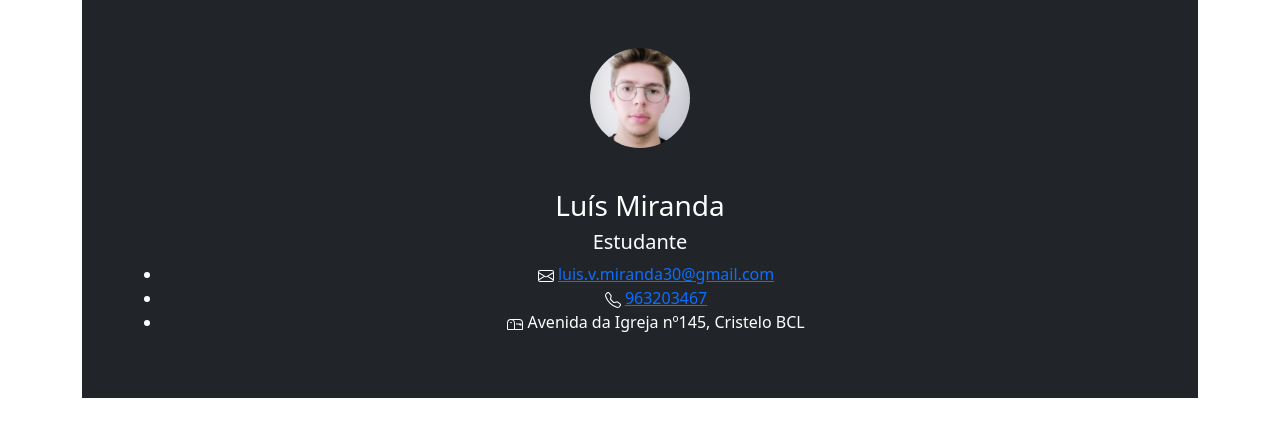
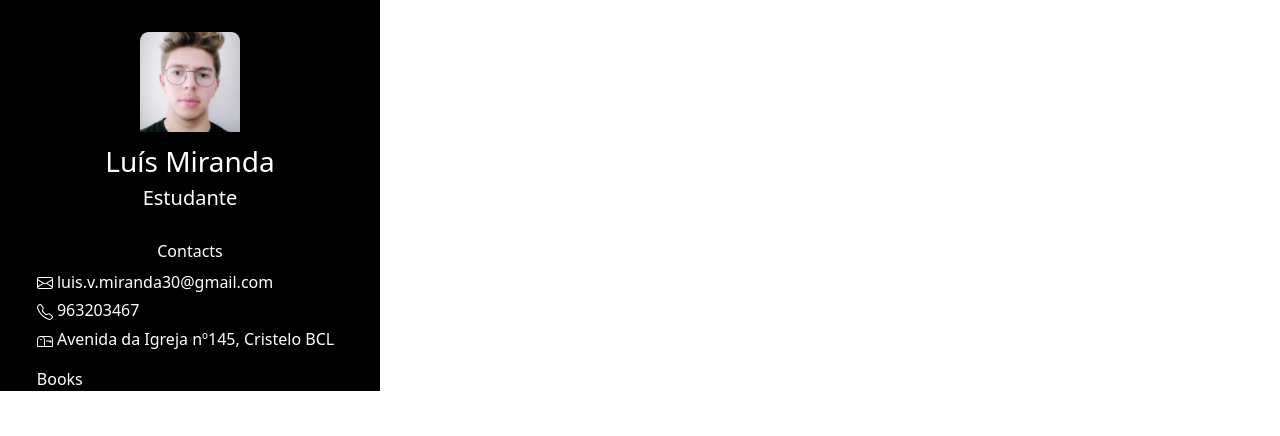
Before and after one commit to lantoniomiranda/SIR_CV, a plain HTML site: page index.html in a window 1280 px wide. Drawn offline with nearby package versions, Linux system fonts and the light colour scheme.

Commit message:
Update Ex2

```diff
--- a/index.html
+++ b/index.html
@@ -4,19 +4,20 @@
     <meta charset="UTF-8">
     <meta http-equiv="X-UA-Compatible" content="IE=edge">
     <meta name="viewport" content="width=device-width, initial-scale=1.0">
+    <link href="https://cdn.jsdelivr.net/npm/bootstrap@5.2.2/dist/css/bootstrap.min.css" rel="stylesheet" integrity="sha384-Zenh87qX5JnK2Jl0vWa8Ck2rdkQ2Bzep5IDxbcnCeuOxjzrPF/et3URy9Bv1WTRi" crossorigin="anonymous">
     <link rel="stylesheet" href="style.css">
-    <link href="https://cdn.jsdelivr.net/npm/bootstrap@5.2.2/dist/css/bootstrap.min.css" rel="stylesheet" integrity="sha384-Zenh87qX5JnK2Jl0vWa8Ck2rdkQ2Bzep5IDxbcnCeuOxjzrPF/et3URy9Bv1WTRi" crossorigin="anonymous">
     <title>Curriculum Vitae</title>
 </head>
 <body>
     <div class="container">
-        <div class="sidebar d-flex p-5 bg-dark">
-            <div class="profile-container">
+        <div class="col-md-4 bg-black">
+            <div class="photo">
                 <img src="./assets/Foto.png" alt="Foto pessoal">
                 <h3 class="name text-white">Luís Miranda</h3>
                 <h5 class="tagLine text-white">Estudante</h5>
             </div>
-            <div class="contact-container container-block">
+            <div class="contacts">
+                <h6 class="text-white">Contacts</h6>
                 <ul>
                     <li class="email">
                         <svg xmlns="http://www.w3.org/2000/svg" width="16" height="16" fill="white" class="bi bi-envelope" viewBox="0 0 16 16">
@@ -39,6 +40,11 @@
                     </li>
                 </ul>
             </div>
+            <div class="interests">
+                <ul>
+                    <li>Books</li>
+                </ul>
+            </div>
         </div>
     </div>
 </body>
--- a/style.css
+++ b/style.css
@@ -1,23 +1,15 @@
-img{
-    border-radius: 50%;
-    margin-bottom: 4%;
+.container{
+    margin: 0%;
+    padding: 0%;
 }
 
-body{
-    display: flex;
-}
-
-.sidebar{
-    flex-direction: column;
-    text-align: center;
-}
-
-.contact-container{
+.col-lg-4{
     color: white;
 }
 
-.contact-container .container-block a{
-    color: white;
+img{
+    border-radius: 8%;
+    padding-bottom: 0.8rem;
 }
 
 a{
@@ -25,6 +17,26 @@ a{
     color: white;
 }
 
-a :hover{
+.photo{
+    text-align: center;
+    padding-top: 2rem;
+    padding-bottom: 1.5rem;
+}
+
+ul{
+    list-style: none;
+}
+
+ul li{
+    color: white;
+    margin: 0.3rem;
+}
+
+ul li a:hover{
+    color: white;
     text-decoration: underline;
 }
+
+h6{
+    text-align: center;
+}
```
